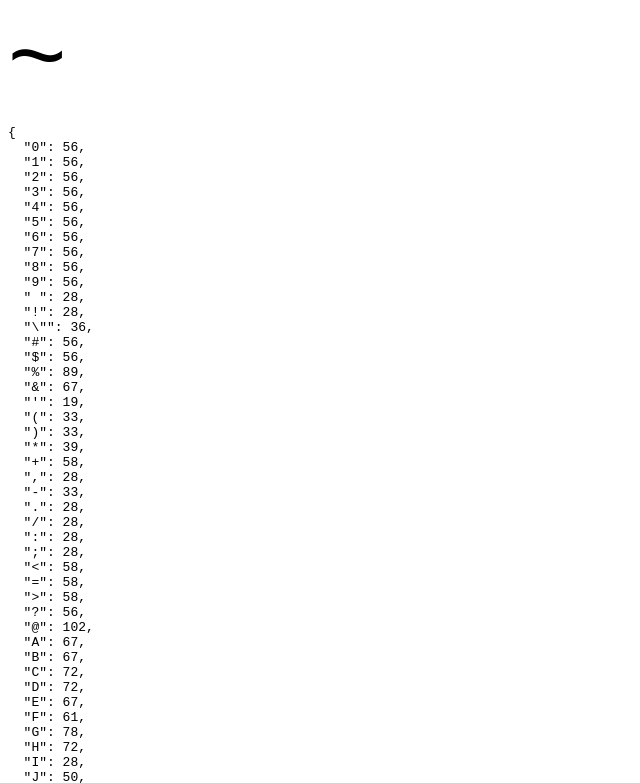
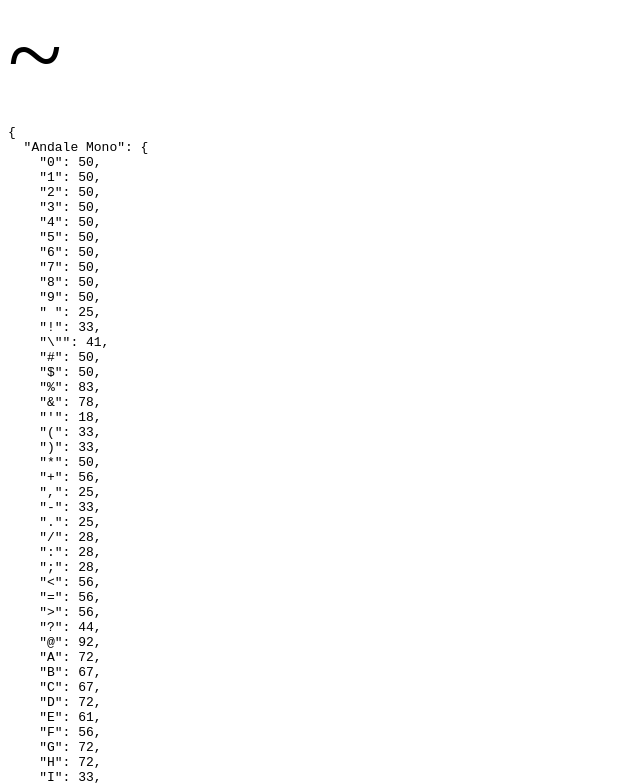
Before and after one commit to adambisek/string-pixel-width, a website: page src/pixelWidthCalculator.html in a window 1280 px wide. Shown: the part 144-927 px from the top of the page, without its empty margins (0-640 px from the left). Drawn offline with Linux system fonts and the light colour scheme.

Commit message:
Check a list of websafe fonts

```diff
--- a/src/pixelWidthCalculator.html
+++ b/src/pixelWidthCalculator.html
@@ -8,8 +8,22 @@
     <div class="sandbox"><span style="font-family: Arial; font-size: 100">~<span></span></span></div>
 
     <script>
+      var websafe = [
+        'Andale Mono',
+        'Arial',
+        'Comic Sans MS',
+        'Courier New',
+        'Georgia',
+        'Impact',
+        'Times New Roman',
+        'Trebuchet MS',
+        'Verdana',
+        'Webdings'
+      ]
+
       function checkFont(name) {
         var h1 = document.getElementById('h1');
+        h1.style.fontFamily = name;
         var info = document.getElementById('h1-info');
         info.innerHTML = h1.offsetWidth;
 
@@ -23,14 +37,17 @@
           if (printableLetter === ' ') {
             printableLetter = '&nbsp';
           }
-          sandbox.innerHTML = `<span style="font-family: Arial; font-size: 100">${printableLetter}<span>`;
+          sandbox.innerHTML = `<span style="font-family: ${name}; font-size: 100">${printableLetter}<span>`;
           var el = sandbox.children[0];
           widths[letter] = el.offsetWidth;
         }
         return widths;
       }
 
-      var widths = checkFont('Arial');
+      var widths = websafe.reduce((all, font) => {
+        return Object.assign(all, {[font]: checkFont(font)});
+      }, {});
+
       var elFinal = document.createElement('pre');
       elFinal.innerHTML = JSON.stringify(widths, null, 2);
       document.body.appendChild(elFinal);
```
